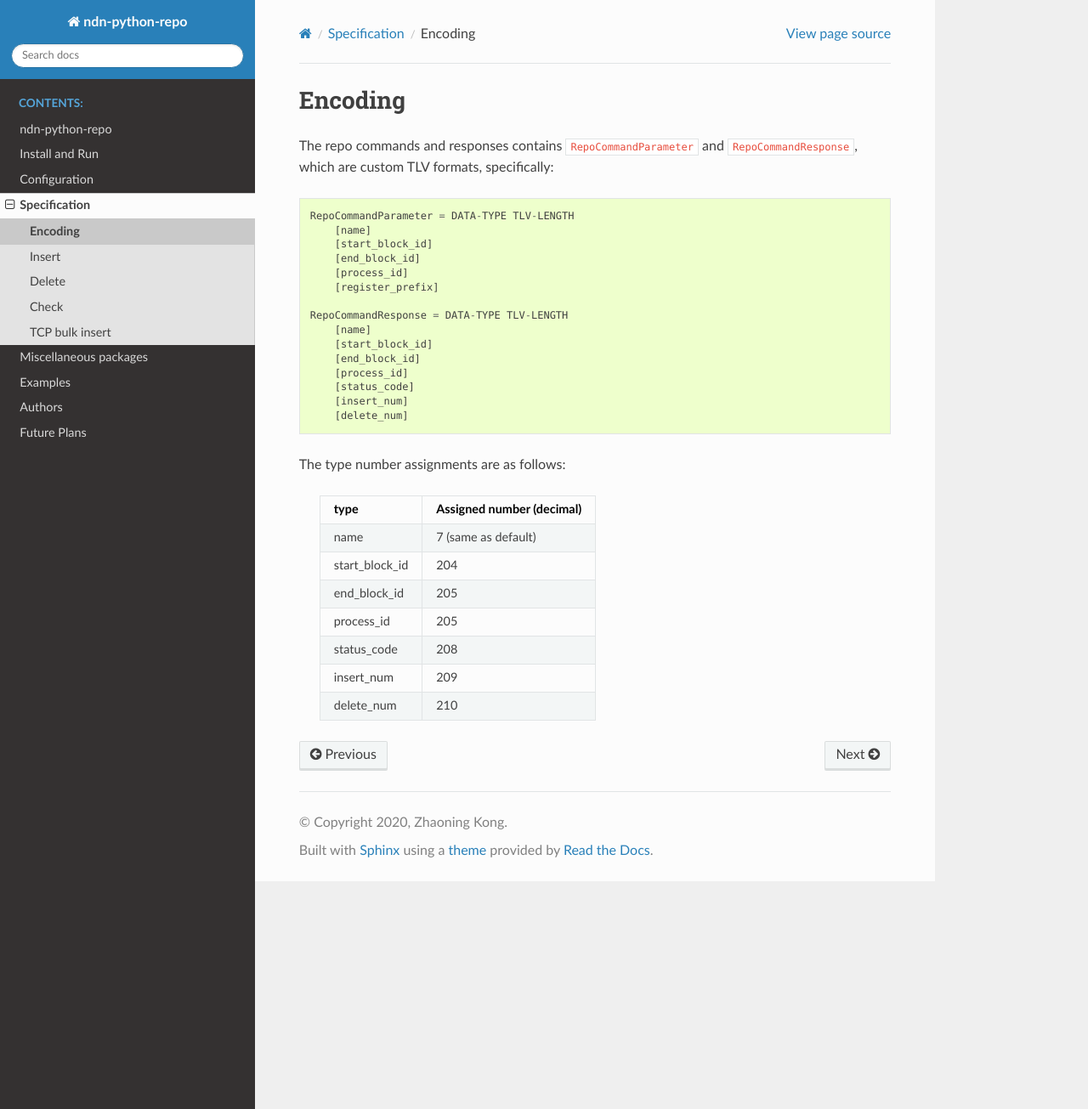
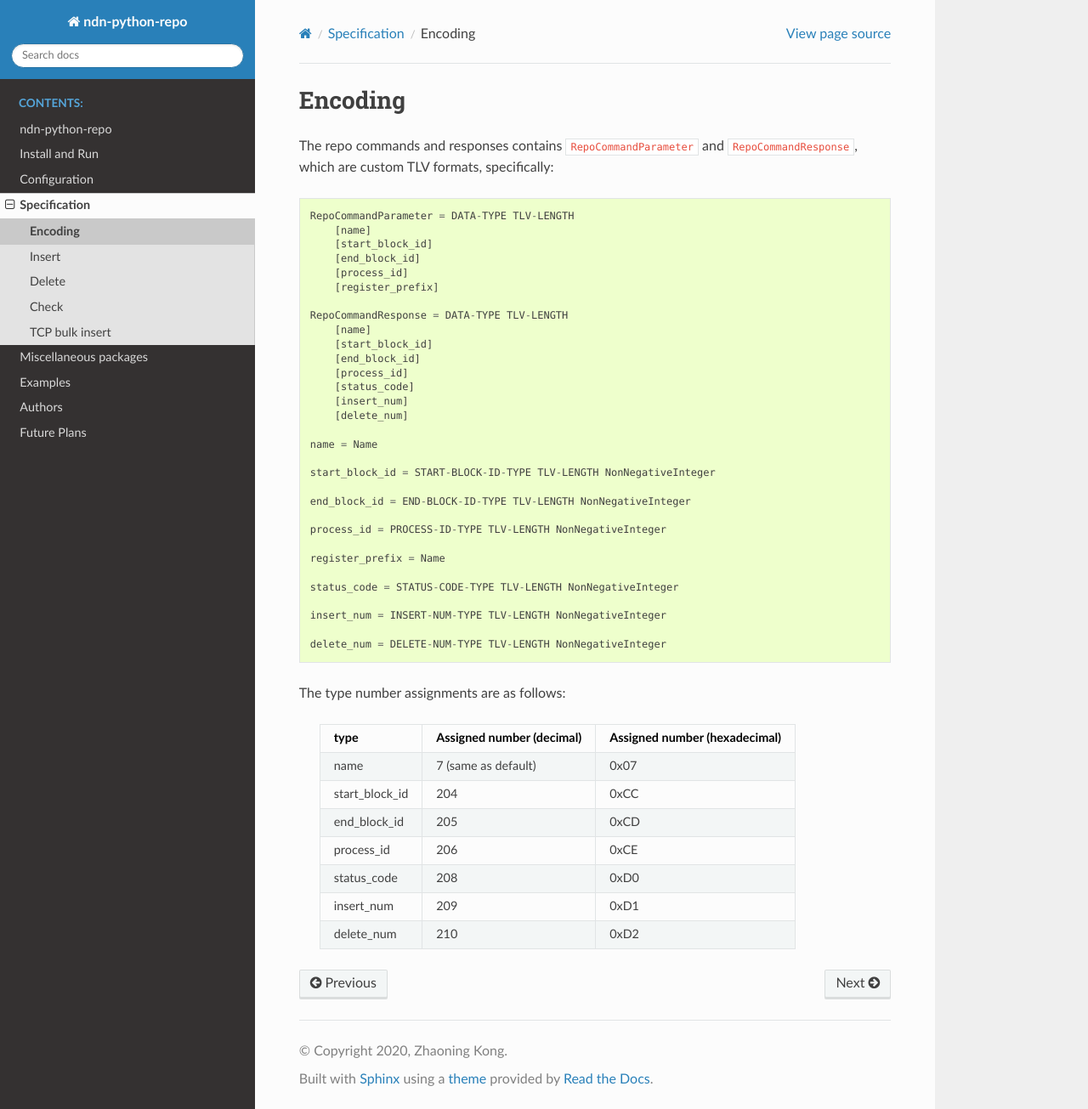
Before and after one commit to UCLA-IRL/ndn-python-repo, a Sphinx documentation site: the page built from docs/src/specification/encoding.rst, in a window 1280 px wide and 1305 px high. Shown: the whole window at 85% size. Built offline with Sphinx 7.4.7 and the Read the Docs theme 2.0.0, drawn with Linux system fonts in a browser that asks for light colours.

Commit message:
docs: correct TLV-TYPE numbers to match code

```diff
--- a/docs/src/specification/encoding.rst
+++ b/docs/src/specification/encoding.rst
@@ -22,23 +22,38 @@ The repo commands and responses contains ``RepoCommandParameter`` and
         [insert_num]
         [delete_num]
 
+    name = Name
+
+    start_block_id = START-BLOCK-ID-TYPE TLV-LENGTH NonNegativeInteger
+
+    end_block_id = END-BLOCK-ID-TYPE TLV-LENGTH NonNegativeInteger
+
+    process_id = PROCESS-ID-TYPE TLV-LENGTH NonNegativeInteger
+
+    register_prefix = Name
+
+    status_code = STATUS-CODE-TYPE TLV-LENGTH NonNegativeInteger
+
+    insert_num = INSERT-NUM-TYPE TLV-LENGTH NonNegativeInteger
+
+    delete_num = DELETE-NUM-TYPE TLV-LENGTH NonNegativeInteger
 
 The type number assignments are as follows:
 
-    +----------------------+----------------------------+
-    | type                 | Assigned number (decimal)  |
-    +======================+============================+
-    | name                 | 7 (same as default)        |
-    +----------------------+----------------------------+
-    | start_block_id       | 204                        |
-    +----------------------+----------------------------+
-    | end_block_id         | 205                        |
-    +----------------------+----------------------------+
-    | process_id           | 205                        |
-    +----------------------+----------------------------+
-    | status_code          | 208                        |
-    +----------------------+----------------------------+
-    | insert_num           | 209                        |
-    +----------------------+----------------------------+
-    | delete_num           | 210                        |
-    +----------------------+----------------------------+
+    +----------------------+----------------------------+--------------------------------+
+    | type                 | Assigned number (decimal)  | Assigned number (hexadecimal)  |
+    +======================+============================+================================+
+    | name                 | 7 (same as default)        | 0x07                           |
+    +----------------------+----------------------------+--------------------------------+
+    | start_block_id       | 204                        | 0xCC                           |
+    +----------------------+----------------------------+--------------------------------+
+    | end_block_id         | 205                        | 0xCD                           |
+    +----------------------+----------------------------+--------------------------------+
+    | process_id           | 206                        | 0xCE                           |
+    +----------------------+----------------------------+--------------------------------+
+    | status_code          | 208                        | 0xD0                           |
+    +----------------------+----------------------------+--------------------------------+
+    | insert_num           | 209                        | 0xD1                           |
+    +----------------------+----------------------------+--------------------------------+
+    | delete_num           | 210                        | 0xD2                           |
+    +----------------------+----------------------------+--------------------------------+
```
